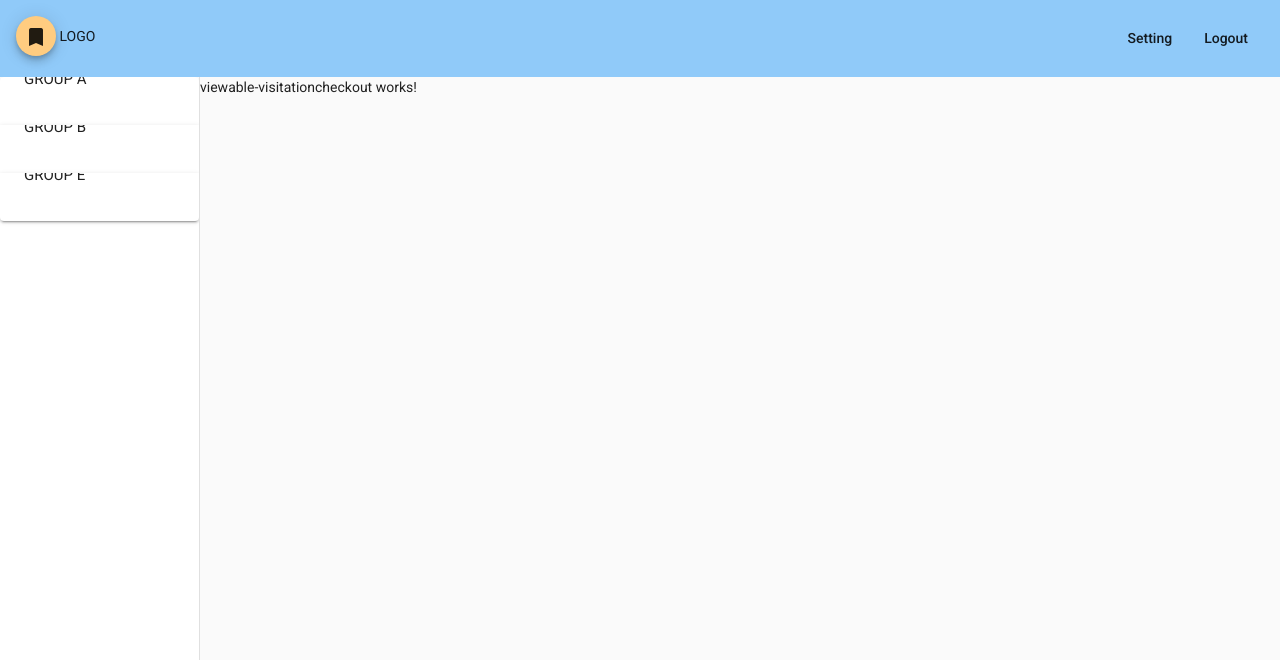
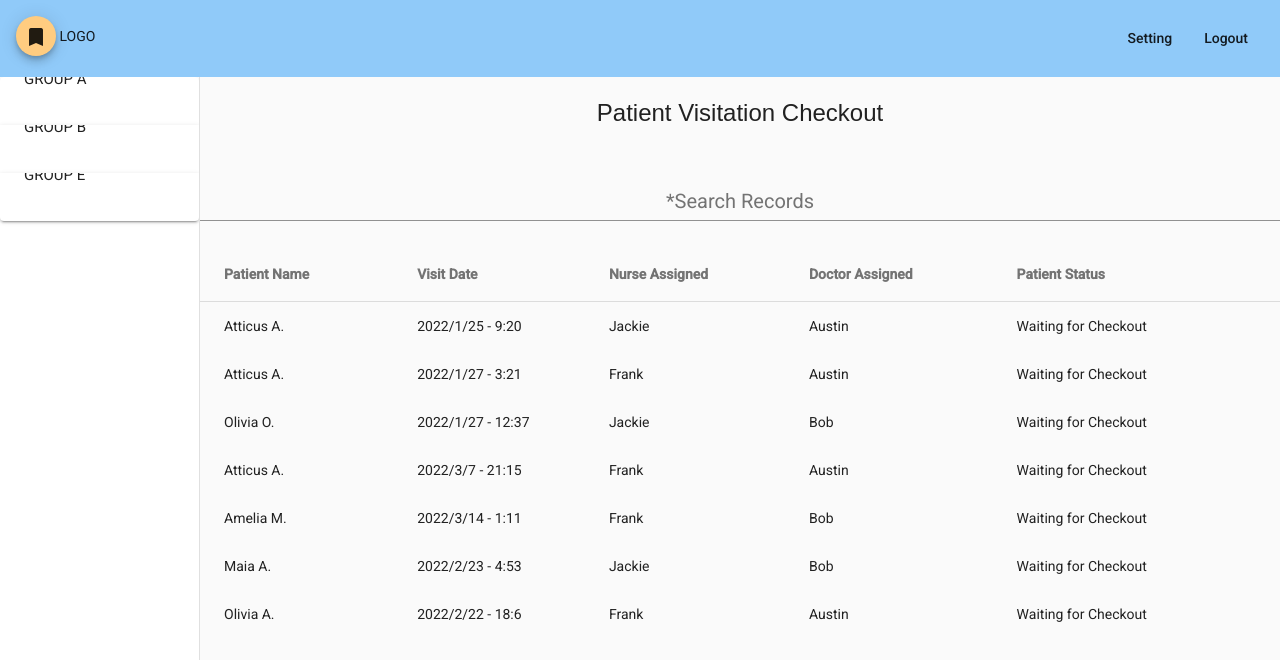
Before and after one commit to ferzt/EHRS, an Angular app: page /home/checkout-patient in a window 1280 px wide. Shown: the top 660 px of the page. Built offline with nearby package versions, Linux system fonts and the light colour scheme.

Commit message:
Update on checkout queue and routing

```diff
--- a/src/app/app-routing.module.ts
+++ b/src/app/app-routing.module.ts
@@ -8,15 +8,13 @@ import { ViewableVisitationrecordComponent } from './viewable-visitationrecord/v
 import { ViewableVisitationcheckoutComponent } from './viewable-visitationcheckout/viewable-visitationcheckout.component';
 import { ViewableVisitationqueueComponent } from './viewable-visitationqueue/viewable-visitationqueue.component';
 
-
 const routes: Routes = [
   { path: '', redirectTo:'/login', pathMatch:"full"},
   { path: 'home', component: HomeComponent, children: [
     { path: 'viewable', component: ViewableAreaComponent },
     {path: 'visitation-record', component: ViewableVisitationrecordComponent},
     {path: 'visitation-queue', component: ViewableVisitationqueueComponent},
-    {path: 'checkout-patient', component: ViewableVisitationcheckoutComponent}
-  ]},
+    {path: 'checkout-patient', component: ViewableVisitationcheckoutComponent}  ]},
   { path: 'login', component: LoginComponent },
   { path: '**', component: PageNotFoundComponent }  // Wildcard route for a 404 page
 ];
--- a/src/app/app.module.ts
+++ b/src/app/app.module.ts
@@ -15,7 +15,6 @@ import { PageNotFoundComponent } from './page-not-found/page-not-found.component
 import { ViewableVisitationrecordComponent } from './viewable-visitationrecord/viewable-visitationrecord.component';
 import { ViewableVisitationqueueComponent } from './viewable-visitationqueue/viewable-visitationqueue.component';
 import { ViewableVisitationcheckoutComponent } from './viewable-visitationcheckout/viewable-visitationcheckout.component';
-
 
 @NgModule({
   declarations: [
--- a/src/app/menu/menu.component.html
+++ b/src/app/menu/menu.component.html
@@ -42,6 +42,6 @@
         </mat-expansion-panel-header>
         <button class="menu-buttons" mat-button routerLink="visitation-queue" routerLinkActive="active-link"> Visitation Queue</button>
         <button class="menu-buttons" mat-button routerLink="visitation-record" routerLinkActive="active-link">Create Visitation Record</button>
-        <button class="menu-buttons" mat-button routerLink="checkout-patient" routerLinkActive="active-link">Order Prescription</button>
+        <button class="menu-buttons" mat-button routerLink="checkout-patient" routerLinkActive="active-link">Checkout Patient</button>
     </mat-expansion-panel>
 </mat-accordion>
--- a/src/app/viewable-visitationcheckout/viewable-visitationcheckout.component.css
+++ b/src/app/viewable-visitationcheckout/viewable-visitationcheckout.component.css
@@ -0,0 +1,32 @@
+.mat-table {
+    width: 100%;
+    background-color:#fafafa;
+  }
+  .mat-form-field {
+    font-size: 20px;
+    text-align: center;
+    width: 100%;
+  }
+
+  .mat-row .mat-cell {
+    border-bottom: 1px solid transparent;
+    border-top: 1px solid transparent;
+    cursor: pointer;
+  }
+
+  .mat-row:hover .mat-cell {
+    border-color: currentColor;
+  }
+
+  .mat-header-cell, .mat-sort-header, .mat-header-row {
+    font-weight: bold;
+    font-size: 14px;
+    flex-direction: column;
+    justify-content: center;
+  }
+
+  h2 {
+    font-family: Arial, Helvetica, sans-serif;
+    text-align: center;
+    font-size: 24px;
+  }
--- a/src/app/viewable-visitationcheckout/viewable-visitationcheckout.component.html
+++ b/src/app/viewable-visitationcheckout/viewable-visitationcheckout.component.html
@@ -1 +1,50 @@
-<p>viewable-visitationcheckout works!</p>
+<div class="pageTitle">
+    <br />
+    <h2>Patient Visitation Checkout</h2>
+  </div>
+
+  <br/>
+
+  <div class="queue">
+
+    <mat-form-field >
+      <mat-label>*Search Records</mat-label>
+      <input matInput (keyup)="applyFilter($event)" placeholder="Ex. John Smith" #input>
+    </mat-form-field>
+
+    <table mat-table [dataSource]="dataSource" matSort>
+
+      <ng-container matColumnDef="patientName">
+        <th mat-header-cell *matHeaderCellDef mat-sort-header> Patient Name </th>
+        <td mat-cell *matCellDef="let row"> {{row.patientName}} </td>
+      </ng-container>
+
+      <ng-container matColumnDef="visitDate">
+        <th mat-header-cell *matHeaderCellDef mat-sort-header> Visit Date </th>
+        <td mat-cell *matCellDef="let row"> {{row.visitDate}} </td>
+      </ng-container>
+
+      <ng-container matColumnDef="nurse">
+        <th mat-header-cell *matHeaderCellDef mat-sort-header> Nurse Assigned </th>
+        <td mat-cell *matCellDef="let row"> {{row.nurse}} </td>
+      </ng-container>
+
+      <ng-container matColumnDef="doctor">
+        <th mat-header-cell *matHeaderCellDef mat-sort-header> Doctor Assigned </th>
+        <td mat-cell *matCellDef="let row"> {{row.doctor}} </td>
+      </ng-container>
+
+      <ng-container matColumnDef="status">
+        <th mat-header-cell *matHeaderCellDef mat-sort-header> Patient Status</th>
+        <td mat-cell *matCellDef="let row"> {{row.status}} </td>
+      </ng-container>
+
+      <tr mat-header-row *matHeaderRowDef="displayedColumns"></tr>
+      <tr mat-row *matRowDef="let row; columns: displayedColumns;" (click)="viewRecord(row)"></tr>
+
+      <!-- Row shown when there is no matching data. -->
+      <tr class="mat-row" *matNoDataRow>
+        <td class="mat-cell" colspan="4">No data matching the filter "{{input.value}}"</td>
+      </tr>
+    </table>
+  </div>
--- a/src/app/viewable-visitationcheckout/viewable-visitationcheckout.component.ts
+++ b/src/app/viewable-visitationcheckout/viewable-visitationcheckout.component.ts
@@ -1,4 +1,38 @@
-import { Component, OnInit } from '@angular/core';
+import { Component, OnInit, AfterViewInit, ViewChild } from '@angular/core';
+import {MatSort} from '@angular/material/sort';
+import {MatTableDataSource} from '@angular/material/table';
+import { Router } from '@angular/router';
+
+export interface UserData {
+  patientId: string;
+  patientName: string;
+  visitDate: string;
+  nurse: string;
+  doctor: string;
+  status: string;
+}
+
+/** Constants used to fill up our data base. */
+const Statuses: string[] = [
+  'Waiting for Checkout',
+];
+const PatientNames: string[] = [
+  'Maia',
+  'Asher',
+  'Olivia',
+  'Atticus',
+  'Amelia',
+];
+
+const Nurses: string[] = [
+  'Jackie',
+  'Frank',
+]
+
+const Doctors: string[] = [
+  'Bob',
+  'Austin',
+]
 
 @Component({
   selector: 'app-viewable-visitationcheckout',
@@ -7,9 +41,58 @@ import { Component, OnInit } from '@angular/core';
 })
 export class ViewableVisitationcheckoutComponent implements OnInit {
 
-  constructor() { }
+  displayedColumns: string[] = ['patientName', 'visitDate', 'nurse', 'doctor', 'status'];
+  dataSource: MatTableDataSource<UserData>;
+  @ViewChild(MatSort) sort: MatSort;
+
+  constructor(private router: Router) {
+    // Create 100 users
+    const users = Array.from({length: 7}, (_, k) => createNewUser(k + 1));
+    this.dataSource = new MatTableDataSource(users);
+  }
 
   ngOnInit(): void {
   }
 
+  ngAfterViewInit() {
+    this.dataSource.sort = this.sort;
+  }
+
+  applyFilter(event: Event) {
+    const filterValue = (event.target as HTMLInputElement).value;
+    this.dataSource.filter = filterValue.trim().toLowerCase();
+
+    if (this.dataSource.paginator) {
+      this.dataSource.paginator.firstPage();
+    }
+  }
+
+  viewRecord(row) {
+    console.log("CLICKED")
+    this.router.navigate(['/home/visitation-record'], { queryParams: { id: row.patientId } });
+  }
 }
+
+  /** Builds and returns a new User. */
+function createNewUser(id: number): UserData {
+  const name =
+  PatientNames[Math.round(Math.random() * (PatientNames.length - 1))] +
+    ' ' +
+    PatientNames[Math.round(Math.random() * (PatientNames.length - 1))].charAt(0) +
+    '.';
+
+  var testDate = new Date(2022, 4, 25);
+  var testDate2 = new Date();
+  var date = new Date(testDate.getTime() + Math.random() * (testDate2.getTime() - testDate.getTime()));
+  var formatdate = date.getFullYear()  +'/' + (date.getMonth()) + '/'+date.getDate() + ' - ' + date.getHours() + ":" + date.getMinutes();
+
+  return {
+    patientId: id.toString(),
+    patientName: name,
+    visitDate: formatdate,
+    nurse: Nurses[Math.round(Math.random() * (Nurses.length - 1))],
+    doctor: Doctors[Math.round(Math.random() * (Doctors.length - 1))],
+    status: Statuses[Math.round(Math.random() * (Statuses.length - 1))],
+  };
+
+}
```
